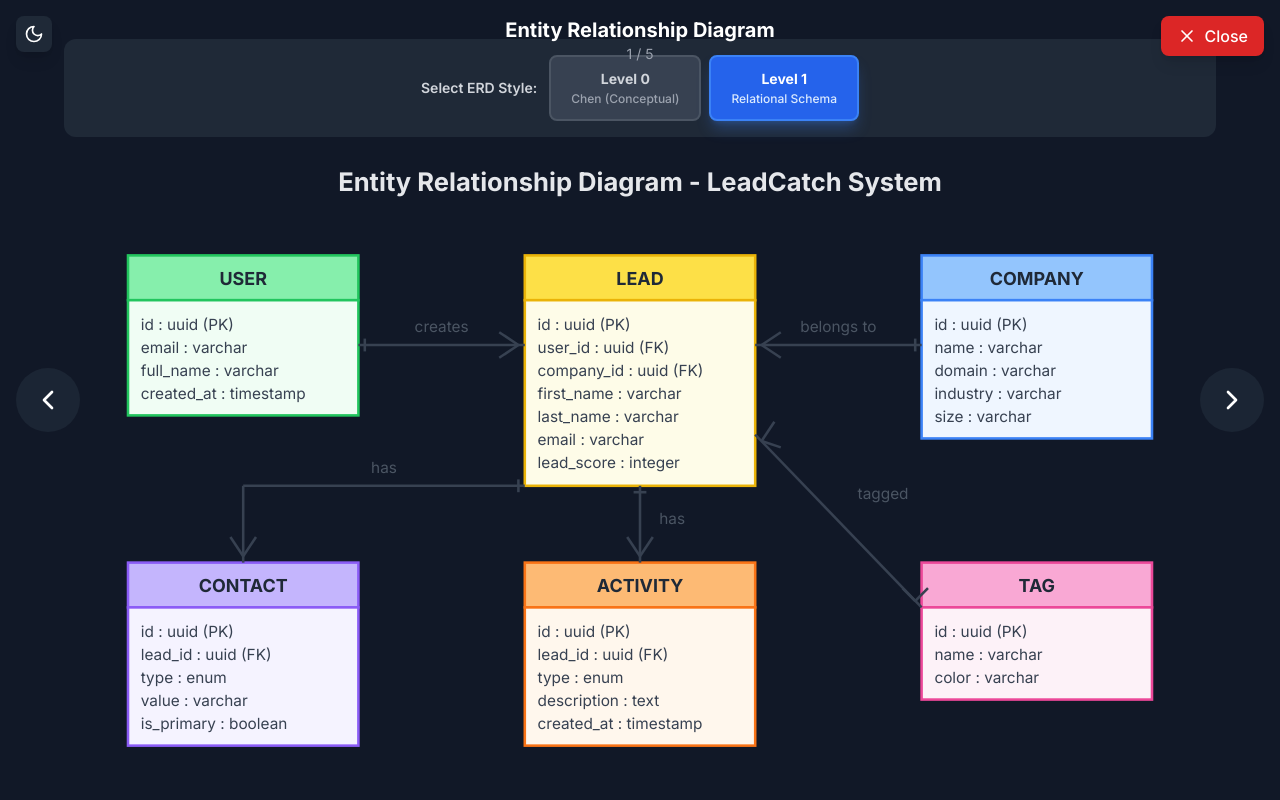
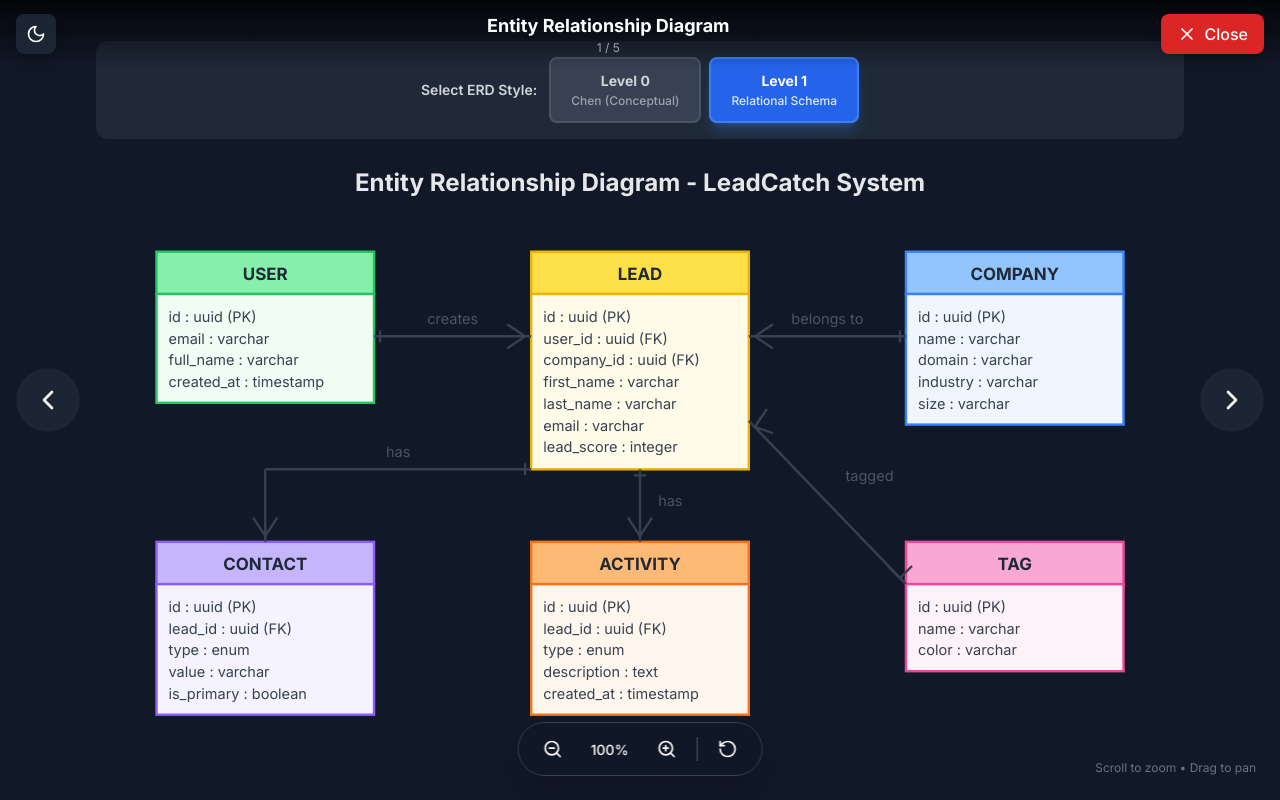
Before and after one commit to Moaz2010/crm-ai, a Next.js app: page /architecture in a window 1280 px wide. Both pictures are taken after a click on the button 1230 px from the left and 32 px from the top of the page. Shown: the top 800 px of the page. Built offline with nearby package versions, Linux system fonts and the light colour scheme.

Commit message:
feat(diagrams): add zoom and pan functionality with controls for diagram navigation

```diff
--- a/app/(dashboard)/diagrams/page.tsx
+++ b/app/(dashboard)/diagrams/page.tsx
@@ -21,6 +21,10 @@ import {
   User,
   Moon,
   Sun,
+  ZoomIn,
+  ZoomOut,
+  RotateCcw,
+  Move,
 } from "lucide-react";
 import {
   ERDDiagram,
@@ -555,6 +559,54 @@ export default function DiagramsPage() {
   const [isFullscreen, setIsFullscreen] = useState(false);
   const [isDarkMode, setIsDarkMode] = useState(false);
 
+  // Zoom and Pan state for fullscreen
+  const [zoom, setZoom] = useState(1);
+  const [pan, setPan] = useState({ x: 0, y: 0 });
+  const [isDragging, setIsDragging] = useState(false);
+  const [dragStart, setDragStart] = useState({ x: 0, y: 0 });
+
+  // Reset zoom when changing diagrams or closing fullscreen
+  useEffect(() => {
+    setZoom(1);
+    setPan({ x: 0, y: 0 });
+  }, [selectedDiagram, isFullscreen]);
+
+  // Zoom handlers
+  const handleZoomIn = () => setZoom(prev => Math.min(prev + 0.25, 3));
+  const handleZoomOut = () => setZoom(prev => Math.max(prev - 0.25, 0.5));
+  const handleResetZoom = () => {
+    setZoom(1);
+    setPan({ x: 0, y: 0 });
+  };
+
+  // Mouse wheel zoom
+  const handleWheel = (e: React.WheelEvent) => {
+    e.preventDefault();
+    const delta = e.deltaY > 0 ? -0.1 : 0.1;
+    setZoom(prev => Math.min(Math.max(prev + delta, 0.5), 3));
+  };
+
+  // Pan handlers
+  const handleMouseDown = (e: React.MouseEvent) => {
+    e.preventDefault();
+    if (zoom > 1) {
+      setIsDragging(true);
+      setDragStart({ x: e.clientX - pan.x, y: e.clientY - pan.y });
+    }
+  };
+
+  const handleMouseMove = (e: React.MouseEvent) => {
+    if (isDragging && zoom > 1) {
+      e.preventDefault();
+      setPan({
+        x: e.clientX - dragStart.x,
+        y: e.clientY - dragStart.y
+      });
+    }
+  };
+
+  const handleMouseUp = () => setIsDragging(false);
+
   const currentDescription = diagramDescriptions[selectedDiagram];
 
   const handleDownload = () => {
@@ -733,6 +785,7 @@ export default function DiagramsPage() {
             exit={{ opacity: 0 }}
             className={`fixed inset-0 z-50 flex flex-col ${isDarkMode ? "bg-gray-950" : "bg-white"}`}
           >
+            {/* Header */}
             <div className={`flex items-center justify-between p-4 border-b ${
               isDarkMode ? "border-gray-800 bg-gray-900" : "border-gray-200"
             }`}>
@@ -740,7 +793,7 @@ export default function DiagramsPage() {
                 {diagrams.find((d) => d.id === selectedDiagram)?.title}
               </h2>
               <div className="flex items-center gap-2">
-                {/* Dark Mode Toggle in Fullscreen */}
+                {/* Dark Mode Toggle */}
                 <button
                   onClick={() => setIsDarkMode(!isDarkMode)}
                   className={`p-2 rounded-lg transition-colors ${
@@ -761,11 +814,87 @@ export default function DiagramsPage() {
                 </button>
               </div>
             </div>
-            <div className={`flex-1 overflow-auto p-8 ${
-              isDarkMode ? "bg-gray-950" : "bg-gray-50"
+
+            {/* Diagram Area with Zoom/Pan */}
+            <div
+              className={`flex-1 overflow-hidden flex items-center justify-center ${
+                isDarkMode ? "bg-gray-950" : "bg-gray-50"
+              } ${isDragging ? "cursor-grabbing" : zoom > 1 ? "cursor-grab" : "cursor-default"}`}
+              onWheel={handleWheel}
+              onMouseDown={handleMouseDown}
+              onMouseMove={handleMouseMove}
+              onMouseUp={handleMouseUp}
+              onMouseLeave={handleMouseUp}
+            >
+              <div
+                className="max-w-6xl w-full p-8 select-none transition-transform duration-75"
+                style={{
+                  transform: `scale(${zoom}) translate(${pan.x / zoom}px, ${pan.y / zoom}px)`,
+                  transformOrigin: 'center center',
+                  pointerEvents: isDragging ? 'none' : 'auto',
+                }}
+              >
+                {getDiagramComponent(selectedDiagram, isDarkMode)}
+              </div>
+            </div>
+
+            {/* Zoom Controls */}
+            <div className={`flex items-center justify-center gap-4 p-4 border-t ${
+              isDarkMode ? "border-gray-800 bg-gray-900" : "border-gray-200 bg-white"
             }`}>
-              <div className="max-w-6xl w-full mx-auto flex flex-col items-center">
-                {getDiagramComponent(selectedDiagram, isDarkMode)}
+              <button
+                onClick={handleZoomOut}
+                disabled={zoom <= 0.5}
+                className={`p-2 rounded-lg transition-colors disabled:opacity-40 disabled:cursor-not-allowed ${
+                  isDarkMode ? "hover:bg-gray-800 text-white" : "hover:bg-gray-100 text-gray-700"
+                }`}
+                title="Zoom Out"
+              >
+                <ZoomOut className="w-5 h-5" />
+              </button>
+
+              <div className={`px-4 py-2 rounded-lg min-w-[80px] text-center ${
+                isDarkMode ? "bg-gray-800 text-white" : "bg-gray-100 text-gray-900"
+              }`}>
+                <span className="font-medium">{Math.round(zoom * 100)}%</span>
+              </div>
+
+              <button
+                onClick={handleZoomIn}
+                disabled={zoom >= 3}
+                className={`p-2 rounded-lg transition-colors disabled:opacity-40 disabled:cursor-not-allowed ${
+                  isDarkMode ? "hover:bg-gray-800 text-white" : "hover:bg-gray-100 text-gray-700"
+                }`}
+                title="Zoom In"
+              >
+                <ZoomIn className="w-5 h-5" />
+              </button>
+
+              <div className={`w-px h-6 ${isDarkMode ? "bg-gray-700" : "bg-gray-300"}`} />
+
+              <button
+                onClick={handleResetZoom}
+                className={`p-2 rounded-lg transition-colors ${
+                  isDarkMode ? "hover:bg-gray-800 text-white" : "hover:bg-gray-100 text-gray-700"
+                }`}
+                title="Reset View"
+              >
+                <RotateCcw className="w-5 h-5" />
+              </button>
+
+              {zoom > 1 && (
+                <div className={`flex items-center gap-2 ml-4 text-sm ${
+                  isDarkMode ? "text-gray-400" : "text-gray-500"
+                }`}>
+                  <Move className="w-4 h-4" />
+                  <span>Drag to pan</span>
+                </div>
+              )}
+
+              <div className={`ml-auto text-xs ${
+                isDarkMode ? "text-gray-500" : "text-gray-400"
+              }`}>
+                Scroll to zoom
               </div>
             </div>
           </motion.div>
--- a/app/architecture/page.tsx
+++ b/app/architecture/page.tsx
@@ -16,7 +16,11 @@ import {
   GitBranch,
   Workflow,
   Users,
-  Code2
+  Code2,
+  ZoomIn,
+  ZoomOut,
+  RotateCcw,
+  Move
 } from "lucide-react";
 import {
   ERDDiagram,
@@ -195,6 +199,13 @@ export default function ArchitecturePage() {
   const [isFullscreen, setIsFullscreen] = useState(false);
   const [isChatOpen, setIsChatOpen] = useState(false);
   const [isDarkMode, setIsDarkMode] = useState(false);
+
+  // Zoom and Pan state for fullscreen
+  const [zoom, setZoom] = useState(1);
+  const [pan, setPan] = useState({ x: 0, y: 0 });
+  const [isDragging, setIsDragging] = useState(false);
+  const [dragStart, setDragStart] = useState({ x: 0, y: 0 });
+  const diagramContainerRef = useRef<HTMLDivElement>(null);
   const [messages, setMessages] = useState<Message[]>([
     {
       role: "assistant",
@@ -218,6 +229,48 @@ export default function ArchitecturePage() {
     }
   }, [isChatOpen]);
 
+  // Reset zoom when changing diagrams or closing fullscreen
+  useEffect(() => {
+    setZoom(1);
+    setPan({ x: 0, y: 0 });
+  }, [currentDiagram, isFullscreen]);
+
+  // Zoom handlers
+  const handleZoomIn = () => setZoom(prev => Math.min(prev + 0.25, 3));
+  const handleZoomOut = () => setZoom(prev => Math.max(prev - 0.25, 0.5));
+  const handleResetZoom = () => {
+    setZoom(1);
+    setPan({ x: 0, y: 0 });
+  };
+
+  // Mouse wheel zoom
+  const handleWheel = (e: React.WheelEvent) => {
+    e.preventDefault();
+    const delta = e.deltaY > 0 ? -0.1 : 0.1;
+    setZoom(prev => Math.min(Math.max(prev + delta, 0.5), 3));
+  };
+
+  // Pan handlers
+  const handleMouseDown = (e: React.MouseEvent) => {
+    e.preventDefault();
+    if (zoom > 1) {
+      setIsDragging(true);
+      setDragStart({ x: e.clientX - pan.x, y: e.clientY - pan.y });
+    }
+  };
+
+  const handleMouseMove = (e: React.MouseEvent) => {
+    if (isDragging && zoom > 1) {
+      e.preventDefault();
+      setPan({
+        x: e.clientX - dragStart.x,
+        y: e.clientY - dragStart.y
+      });
+    }
+  };
+
+  const handleMouseUp = () => setIsDragging(false);
+
   const nextDiagram = () => {
     setCurrentDiagram((prev) => (prev + 1) % diagrams.length);
   };
@@ -240,15 +293,19 @@ export default function ArchitecturePage() {
         headers: { "Content-Type": "application/json" },
         body: JSON.stringify({
           message: userMessage,
-          currentDiagram: diagrams[currentDiagram].title,
-          diagramContext: diagrams[currentDiagram].description,
+          diagramType: diagrams[currentDiagram].id,
+          conversationHistory: messages,
         }),
       });
 
-      if (!response.ok) throw new Error("Failed to get response");
+      if (!response.ok) {
+        const errorData = await response.json().catch(() => ({}));
+        throw new Error(errorData.error || "Failed to get response");
+      }
 
       const data = await response.json();
-      setMessages((prev) => [...prev, { role: "assistant", content: data.response }]);
+      const assistantMessage = data.message || data.response || "I couldn't generate a response.";
+      setMessages((prev) => [...prev, { role: "assistant", content: assistantMessage }]);
     } catch (error) {
       setMessages((prev) => [
         ...prev,
@@ -328,7 +385,7 @@ export default function ArchitecturePage() {
       </header>
 
       {/* Main Content */}
-      <main className="max-w-7xl mx-auto px-4 sm:px-6 lg:px-8 py-8">
+      <main className="max-w-7xl mx-auto px-4 sm:px-6 lg:px-8 py-4">
         {/* Diagram Navigation */}
         <div className="flex items-center justify-center gap-2 mb-6 flex-wrap">
           {diagrams.map((diagram, index) => {
@@ -414,7 +471,7 @@ export default function ArchitecturePage() {
             </button>
 
             {/* SVG Diagram */}
-            <div className="p-8 overflow-auto min-h-[600px]">
+            <div className="p-4 overflow-auto" style={{ height: 'calc(100vh - 280px)', minHeight: '400px' }}>
               <AnimatePresence mode="wait">
                 <motion.div
                   key={currentDiagramData.id}
@@ -441,50 +498,119 @@ export default function ArchitecturePage() {
             exit={{ opacity: 0 }}
             className="fixed inset-0 z-50 bg-black"
           >
-            {/* Close Button */}
-            <button
-              onClick={() => setIsFullscreen(false)}
-              className="absolute top-4 right-4 z-10 flex items-center gap-2 px-4 py-2 bg-red-600 hover:bg-red-700 text-white rounded-lg shadow-lg transition-colors"
-            >
-              <X className="w-5 h-5" />
-              <span className="font-medium">Close</span>
-            </button>
+            {/* Top Controls Bar */}
+            <div className="absolute top-0 left-0 right-0 z-20 flex items-center justify-between px-4 py-3 bg-gradient-to-b from-black/80 to-transparent">
+              {/* Left: Dark Mode Toggle */}
+              <button
+                onClick={() => setIsDarkMode(!isDarkMode)}
+                className="p-2.5 bg-gray-800/90 hover:bg-gray-700 text-white rounded-lg shadow-lg transition-colors"
+                title={isDarkMode ? "Light Mode" : "Dark Mode"}
+              >
+                {isDarkMode ? <Sun className="w-5 h-5" /> : <Moon className="w-5 h-5" />}
+              </button>
 
-            {/* Dark Mode Toggle in Fullscreen */}
-            <button
-              onClick={() => setIsDarkMode(!isDarkMode)}
-              className="absolute top-4 left-4 z-10 p-2 bg-gray-800 hover:bg-gray-700 text-white rounded-lg shadow-lg transition-colors"
-            >
-              {isDarkMode ? <Sun className="w-5 h-5" /> : <Moon className="w-5 h-5" />}
-            </button>
+              {/* Center: Title */}
+              <div className="text-white text-center">
+                <h2 className="text-lg font-bold">{currentDiagramData.title}</h2>
+                <p className="text-xs text-gray-400">{currentDiagram + 1} / {diagrams.length}</p>
+              </div>
 
-            {/* Navigation in Fullscreen */}
+              {/* Right: Close Button */}
+              <button
+                onClick={() => setIsFullscreen(false)}
+                className="flex items-center gap-2 px-4 py-2 bg-red-600 hover:bg-red-700 text-white rounded-lg shadow-lg transition-colors"
+              >
+                <X className="w-5 h-5" />
+                <span className="font-medium hidden sm:inline">Close</span>
+              </button>
+            </div>
+
+            {/* Zoom Controls */}
+            <div className="absolute bottom-6 left-1/2 -translate-x-1/2 z-20 flex items-center gap-2 px-4 py-2 bg-gray-900/90 backdrop-blur rounded-full shadow-xl border border-gray-700">
+              <button
+                onClick={handleZoomOut}
+                disabled={zoom <= 0.5}
+                className="p-2 hover:bg-gray-700 rounded-lg transition-colors disabled:opacity-40 disabled:cursor-not-allowed text-white"
+                title="Zoom Out"
+              >
+                <ZoomOut className="w-5 h-5" />
+              </button>
+
+              <div className="px-3 py-1 min-w-[60px] text-center">
+                <span className="text-white font-medium text-sm">{Math.round(zoom * 100)}%</span>
+              </div>
+
+              <button
+                onClick={handleZoomIn}
+                disabled={zoom >= 3}
+                className="p-2 hover:bg-gray-700 rounded-lg transition-colors disabled:opacity-40 disabled:cursor-not-allowed text-white"
+                title="Zoom In"
+              >
+                <ZoomIn className="w-5 h-5" />
+              </button>
+
+              <div className="w-px h-6 bg-gray-600 mx-1" />
+
+              <button
+                onClick={handleResetZoom}
+                className="p-2 hover:bg-gray-700 rounded-lg transition-colors text-white"
+                title="Reset View"
+              >
+                <RotateCcw className="w-5 h-5" />
+              </button>
+
+              {zoom > 1 && (
+                <>
+                  <div className="w-px h-6 bg-gray-600 mx-1" />
+                  <div className="flex items-center gap-1 text-gray-400 text-xs">
+                    <Move className="w-4 h-4" />
+                    <span>Drag to pan</span>
+                  </div>
+                </>
+              )}
+            </div>
+
+            {/* Navigation Arrows */}
             <button
               onClick={prevDiagram}
-              className="absolute left-4 top-1/2 -translate-y-1/2 z-10 p-4 bg-gray-800/80 hover:bg-gray-700 text-white rounded-full"
+              className="absolute left-4 top-1/2 -translate-y-1/2 z-10 p-4 bg-gray-800/80 hover:bg-gray-700 text-white rounded-full transition-colors"
             >
               <ChevronLeft className="w-8 h-8" />
             </button>
             <button
               onClick={nextDiagram}
-              className="absolute right-4 top-1/2 -translate-y-1/2 z-10 p-4 bg-gray-800/80 hover:bg-gray-700 text-white rounded-full"
+              className="absolute right-4 top-1/2 -translate-y-1/2 z-10 p-4 bg-gray-800/80 hover:bg-gray-700 text-white rounded-full transition-colors"
             >
               <ChevronRight className="w-8 h-8" />
             </button>
 
-            {/* Diagram Title */}
-            <div className="absolute top-4 left-1/2 -translate-x-1/2 z-10 text-white text-center">
-              <h2 className="text-xl font-bold">{currentDiagramData.title}</h2>
-              <p className="text-sm text-gray-400">{currentDiagram + 1} / {diagrams.length}</p>
+            {/* Fullscreen Diagram with Zoom/Pan */}
+            <div
+              ref={diagramContainerRef}
+              className={`w-full h-full flex items-center justify-center overflow-hidden select-none ${
+                isDarkMode ? "bg-gray-950" : "bg-gray-900"
+              } ${isDragging ? "cursor-grabbing" : zoom > 1 ? "cursor-grab" : "cursor-default"}`}
+              onWheel={handleWheel}
+              onMouseDown={handleMouseDown}
+              onMouseMove={handleMouseMove}
+              onMouseUp={handleMouseUp}
+              onMouseLeave={handleMouseUp}
+            >
+              <div
+                className="w-full max-w-6xl p-8 transition-transform duration-75"
+                style={{
+                  transform: `scale(${zoom}) translate(${pan.x / zoom}px, ${pan.y / zoom}px)`,
+                  transformOrigin: 'center center',
+                  pointerEvents: isDragging ? 'none' : 'auto',
+                }}
+              >
+                {getDiagramComponent(currentDiagramData.id, true)}
+              </div>
             </div>
 
-            {/* Fullscreen Diagram */}
-            <div className={`w-full h-full flex flex-col items-center justify-center p-16 pt-24 ${
-              isDarkMode ? "bg-gray-950" : "bg-gray-900"
-            }`}>
-              <div className="w-full max-w-6xl">
-                {getDiagramComponent(currentDiagramData.id, true)}
-              </div>
+            {/* Keyboard Shortcuts Hint */}
+            <div className="absolute bottom-6 right-6 z-10 text-gray-500 text-xs">
+              <p>Scroll to zoom • Drag to pan</p>
             </div>
           </motion.div>
         )}
@@ -529,7 +655,7 @@ export default function ArchitecturePage() {
               <div className={`max-h-[450px] min-h-[300px] overflow-y-auto p-4 space-y-4 ${
                 isDarkMode ? "bg-gray-900" : "bg-gray-50"
               }`}>
-                {messages.map((msg, index) => (
+                {messages.filter(msg => msg.content && msg.content.trim()).map((msg, index) => (
                   <motion.div
                     key={index}
                     initial={{ opacity: 0, y: 10 }}
@@ -547,7 +673,7 @@ export default function ArchitecturePage() {
                       }`}
                     >
                       <div className="prose prose-sm max-w-none">
-                        {renderMarkdown(msg.content)}
+                        {renderMarkdown(msg.content) || msg.content}
                       </div>
                     </div>
                   </motion.div>
```
Also changed, not shown: components/diagrams/DiagramComponents.tsx (+18 -14 lines).
